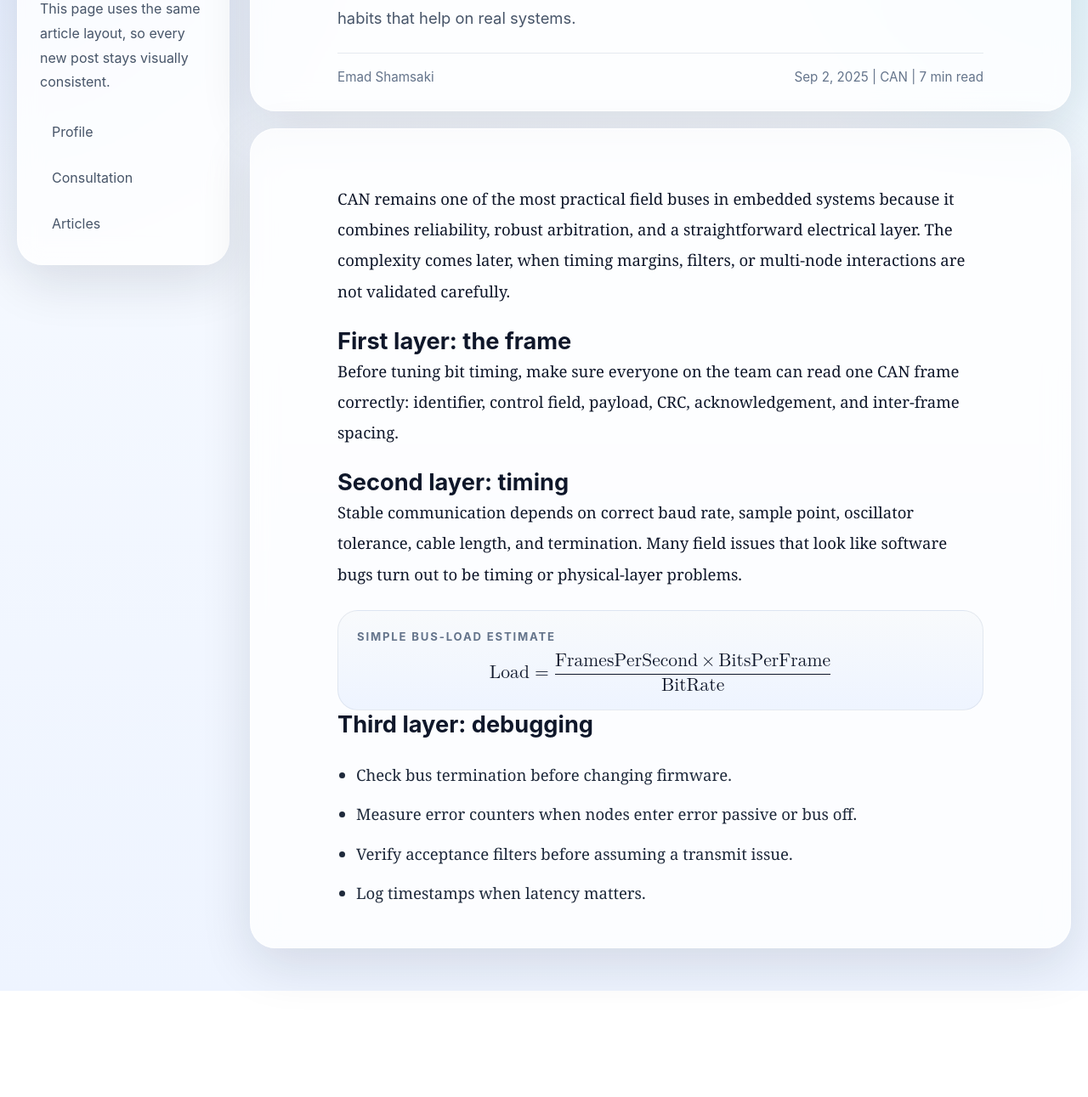
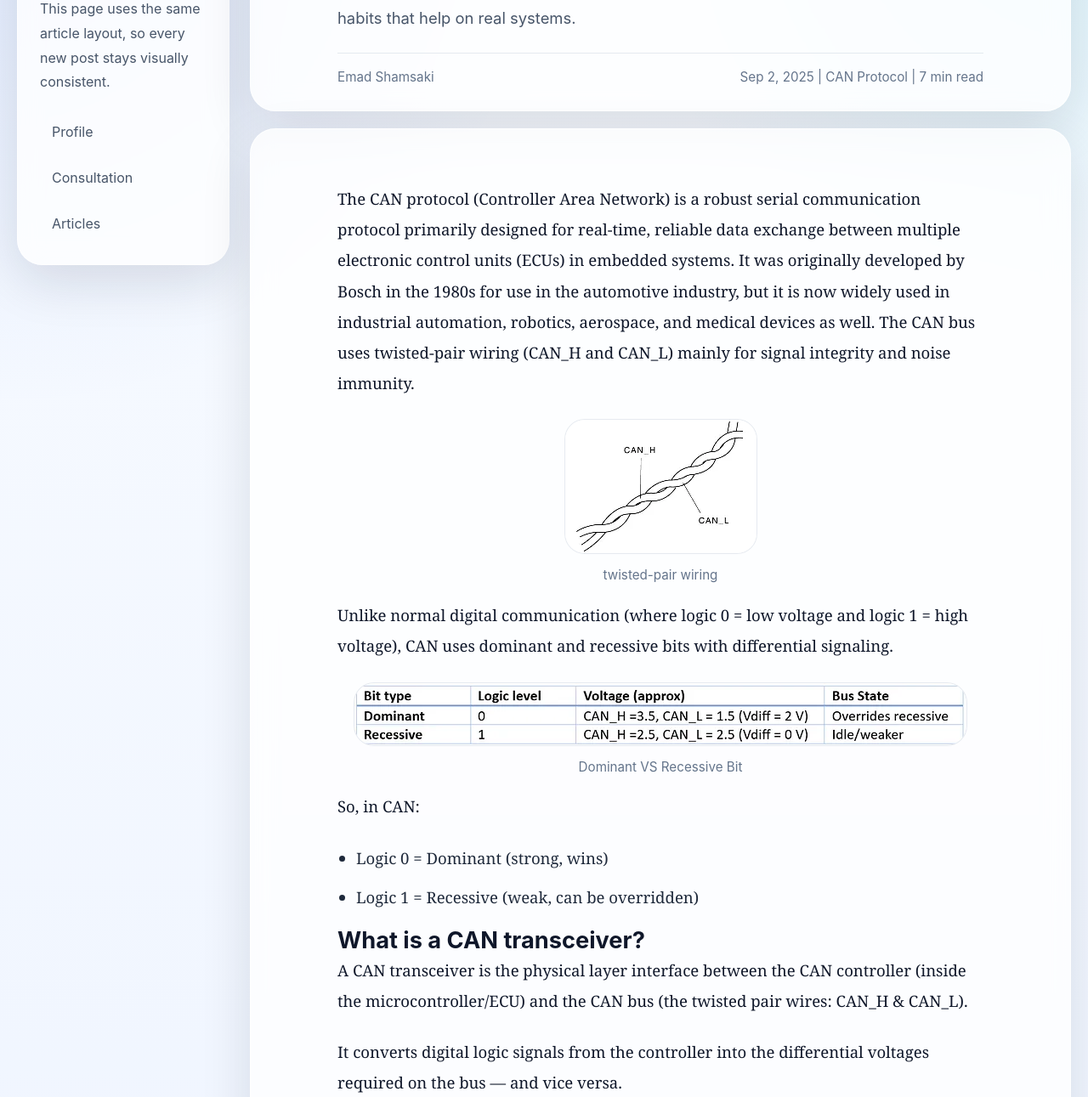
Before and after one commit to Emad-Shamsaki/consultation, a plain HTML site: page articles/can-bus-basics-to-advanced.html in a window 1280 px wide. Shown: the part 189-1480 px from the top of the page at 85% size. Before the commit the page ends 1355 px from the top, so only its background shows below. Drawn offline with Linux system fonts and the light colour scheme.

Commit message:
update CAN article

```diff
--- a/articles/can-bus-basics-to-advanced.html
+++ b/articles/can-bus-basics-to-advanced.html
@@ -11,7 +11,7 @@
     <main class="post-shell">
       <aside class="card post-sidebar">
         <span class="small-label">Technical notes</span>
-        <h2>Communication systems</h2>
+        <h2>CAN Protocol</h2>
         <p class="hint">
           This page uses the same article layout, so every new post stays visually consistent.
         </p>
@@ -26,7 +26,7 @@
       <div class="post-main">
         <header class="card post-header" aria-labelledby="articleTitle">
           <div class="article-shell">
-            <div class="article-eyebrow">Communication</div>
+            <div class="article-eyebrow">CAN Protocol</div>
             <h1 id="articleTitle" class="article-title">CAN Bus Basics to Advanced</h1>
             <p class="article-dek">
               A compact walkthrough of frames, arbitration, bit timing, filtering, and the debugging
@@ -35,7 +35,7 @@
 
             <div class="article-byline">
               <div>Emad Shamsaki</div>
-              <div>Sep 2, 2025 | CAN | 7 min read</div>
+              <div>Sep 2, 2025 | CAN Protocol | 7 min read</div>
             </div>
           </div>
         </header>
@@ -44,49 +44,72 @@
           <div class="article-shell">
             <div class="article-body">
               <p>
-                CAN remains one of the most practical field buses in embedded systems because it combines
-                reliability, robust arbitration, and a straightforward electrical layer. The complexity comes
-                later, when timing margins, filters, or multi-node interactions are not validated carefully.
+                The CAN protocol (Controller Area Network) is a robust serial communication protocol primarily designed for real-time,
+                reliable data exchange between multiple electronic control units (ECUs) in embedded systems. It was originally developed
+                by Bosch in the 1980s for use in the automotive industry, but it is now widely used in industrial automation, robotics, aerospace,
+                and medical devices as well.
+                The CAN bus uses twisted-pair wiring (CAN_H and CAN_L) mainly for signal integrity and noise immunity.
               </p>
 
-              <h2>First layer: the frame</h2>
+              <figure class="article-figure">
+                <img
+                  src="../assets/images/articles/1_STl61cn0rNKo9bcxSrNSUA.webp"
+                  alt="Twisted-pair wiring for CAN bus"
+                  class="article-inline-image"
+                />
+                <figcaption>
+                  twisted-pair wiring
+                </figcaption>
+              </figure>
+
+            <p>
+            Unlike normal digital communication (where logic 0 = low voltage and logic 1 = high voltage),
+            CAN uses dominant and recessive bits with differential signaling.
+            </p>
+
+
+              <figure class="article-figure">
+                <img
+                  src="../assets/images/articles/1_U4atGDUTr8V0ihPWw4be6A.webp"
+                  alt="Dominant VS Recessive Bit"
+                  class="article-inline-image"
+                />
+                <figcaption>
+                  Dominant VS Recessive Bit
+                </figcaption>
+              </figure>
+
+              <p> So, in CAN:</p>
+              <ul>
+                <li>Logic 0 = Dominant (strong, wins)</li>
+                <li>Logic 1 = Recessive (weak, can be overridden)</li>
+              </ul>
+
+            <h2>What is a CAN transceiver?</h2>
               <p>
-                Before tuning bit timing, make sure everyone on the team can read one CAN frame correctly:
-                identifier, control field, payload, CRC, acknowledgement, and inter-frame spacing.
+                A CAN transceiver is the physical layer interface between the CAN controller
+                (inside the microcontroller/ECU) and the CAN bus (the twisted pair wires: CAN_H & CAN_L).
+              </p>
+              <p>
+                It converts digital logic signals from the controller into the differential voltages required on the bus — and vice versa.
               </p>
 
-              <h2>Second layer: timing</h2>
               <p>
-                Stable communication depends on correct baud rate, sample point, oscillator tolerance, cable length,
-                and termination. Many field issues that look like software bugs turn out to be timing or physical-layer
-                problems.
+                Microcontrollers usually work at 3.3 V or 5 V TTL logic. But CAN bus works with differential signaling
+                (~1.5 V — 3.5 V between CAN_H and CAN_L). The transceiver translates between these domains.
               </p>
 
-              <div class="formula-block" aria-label="Bus load estimate">
-                <div class="formula-label">Simple bus-load estimate</div>
-                <math display="block">
-                  <mrow>
-                    <mi>Load</mi>
-                    <mo>=</mo>
-                    <mfrac>
-                      <mrow>
-                        <mi>FramesPerSecond</mi>
-                        <mo>&#x00D7;</mo>
-                        <mi>BitsPerFrame</mi>
-                      </mrow>
-                      <mi>BitRate</mi>
-                    </mfrac>
-                  </mrow>
-                </math>
-              </div>
+              <figure class="article-figure">
+                <img
+                  src="../assets/images/articles/1_AUgX9FrvtGzBUebZ8vBZTw.webp"
+                  alt="CAN transceiver"
+                  class="article-inline-image"
+                />
+                <figcaption>
+                  CAN tranceiver
+                </figcaption>
+              </figure>
 
-              <h2>Third layer: debugging</h2>
-              <ul>
-                <li>Check bus termination before changing firmware.</li>
-                <li>Measure error counters when nodes enter error passive or bus off.</li>
-                <li>Verify acceptance filters before assuming a transmit issue.</li>
-                <li>Log timestamps when latency matters.</li>
-              </ul>
             </div>
           </div>
         </article>
```
Also changed, not shown: assets/images/articles/1_AUgX9FrvtGzBUebZ8vBZTw.webp (added), assets/images/articles/1_U4atGDUTr8V0ihPWw4be6A.webp (added).
